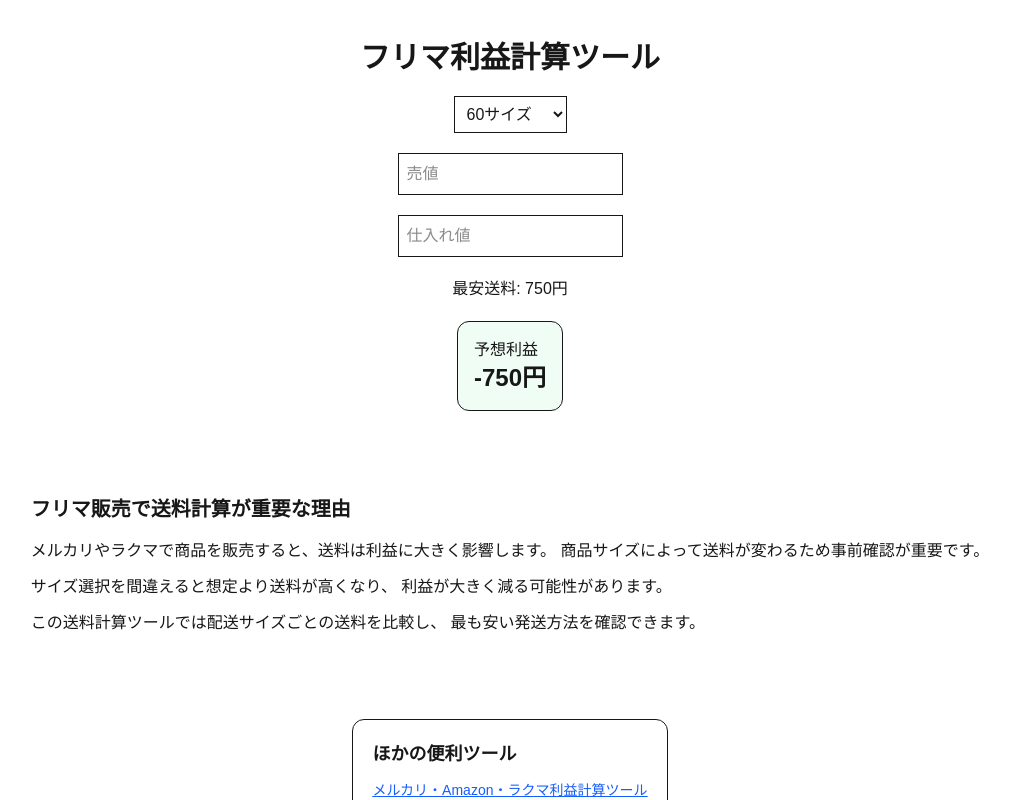
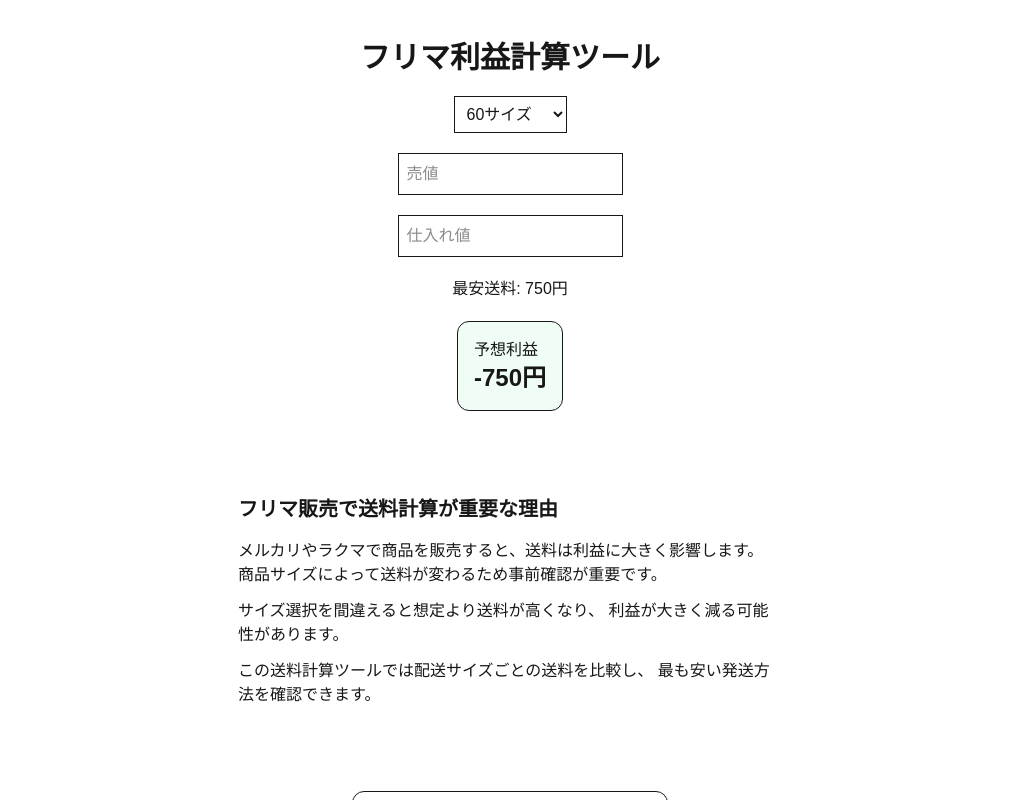
Before and after one commit to antfarm-lab/shipping-calc, a Next.js app: page / in a window 1280 px wide. Shown: the top 800 px of the page, without its empty margins (130-1140 px from the left). Built offline with nearby package versions, Linux system fonts and the light colour scheme.

Commit message:
improve desktop layout

```diff
--- a/app/page.tsx
+++ b/app/page.tsx
@@ -26,7 +26,7 @@ export default function Home() {
     Number(sellPrice || 0) - Number(buyPrice || 0) - shippingCost;
 
   return (
-    <main className="min-h-screen p-10 flex flex-col items-center justify-center gap-5">
+   <main className="min-h-screen p-10 max-w-2xl mx-auto flex flex-col items-center justify-center gap-5">
 
       <h1 className="text-3xl font-bold">フリマ利益計算ツール</h1>
 
```
